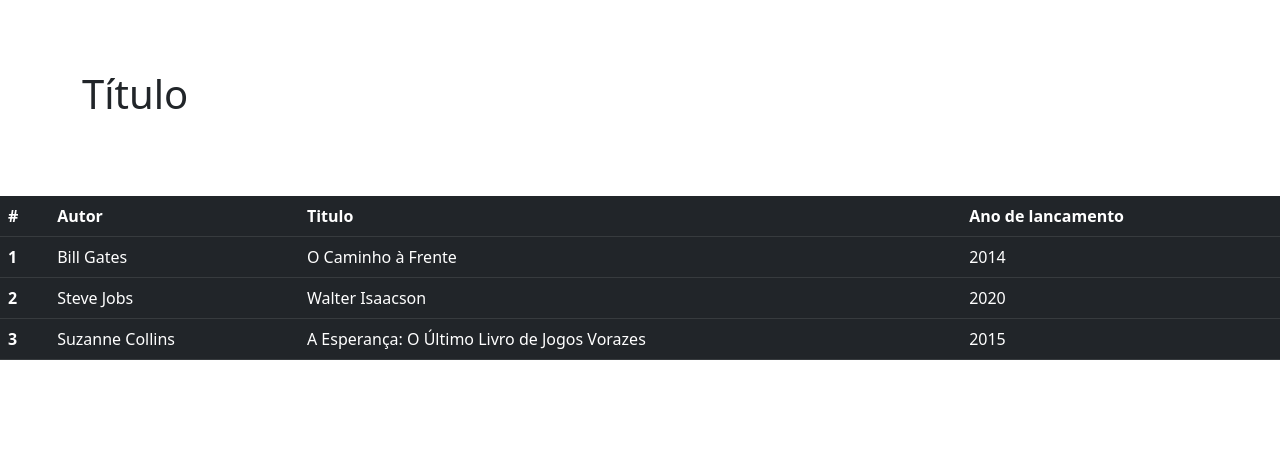
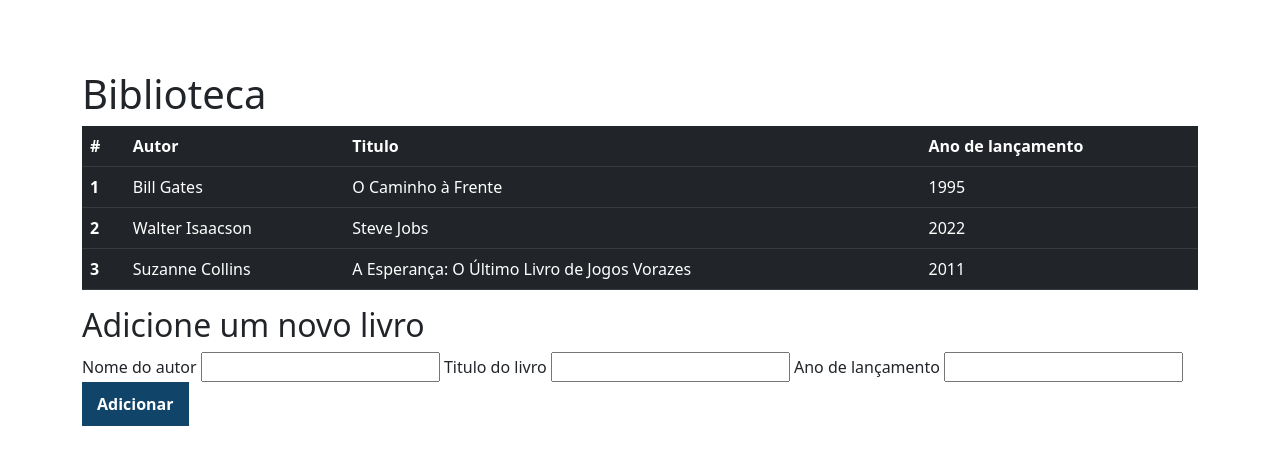
Before and after one commit to brnd021/CursoBackEndJS, a plain HTML site: page idkWhatImDoing/index.html in a window 1280 px wide. Drawn offline with nearby package versions, Linux system fonts and the light colour scheme.

Commit message:
Refactor HTML and JavaScript for book library: update table structure and improve data handling

```diff
--- a/idkWhatImDoing/index.html
+++ b/idkWhatImDoing/index.html
@@ -4,46 +4,35 @@
 <head>
     <meta charset="UTF-8">
     <meta name="viewport" content="width=device-width, initial-scale=1.0">
-    <title>Título da página</title>
+    <title>Biblioteca Virtual</title>
     <link rel="stylesheet" href="style.css">
     <link href="https://cdn.jsdelivr.net/npm/bootstrap@5.3.0/dist/css/bootstrap.min.css" rel="stylesheet">
 </head>
 
 <body>
     <section class="container">
-        <h1> Título</h1>
-        <div id="resultado"></div>
-    </section>
+        <h1> Biblioteca</h1>
         <table class="table table-dark">
             <thead>
                 <tr>
                 <th scope="col">#</th>
                 <th scope="col">Autor</th>
                 <th scope="col">Titulo</th>
-        <th scope="col">Ano de lancamento</th>
+                <th scope="col">Ano de lançamento </th>
                 </tr>
             </thead>
-    <tbody>
-        <tr>
-        <th scope="row">1</th>
-        <td id ="autor 0"></td>
-        <td id ="titulo 0"></td>
-        <td id ="ano 0"></td>
-        </tr>
-        <tr>
-        <th scope="row">2</th>
-        <td id ="autor 1"></td>
-        <td id ="titulo 1"></td>
-        <td id ="ano 1"></td>
-        </tr>
-        <tr>
-        <th scope="row">3</th>
-        <td id ="autor 2"></td>
-        <td id ="titulo 2"></td>
-        <td id ="ano 2"></td>
-        </tr>
-    </tbody>
+            <tbody id="tabela"> </tbody>
         </table>
+        <h2>Adicione um novo livro</h2>
+        <label for="Novo-Autor">Nome do autor</label>
+        <input type="text" id="Novo-Autor"></input>
+        <label for="Novo-Titulo">Titulo do livro </label>
+        <input type="text" id="Novo-Titulo"></input>
+        <label for="Novo-Ano">Ano de lançamento</label>
+        <input type="text" id="Novo-Ano"></input>
+        <button id="botao">Adicionar</button>
+    </section>
+
     <script src="script.js"></script>
     <script src="https://cdn.jsdelivr.net/npm/bootstrap@5.3.0/dist/js/bootstrap.bundle.min.js"></script>
 </body>
--- a/idkWhatImDoing/script.js
+++ b/idkWhatImDoing/script.js
@@ -1,30 +1,54 @@
+const botao = document.getElementById("botao");
+const bodyTabela = document.getElementById("tabela");
+
 const biblioteca = [
     {
         autor: 'Bill Gates',
         titulo: 'O Caminho à Frente',
-        ano: 2014
+        ano: 1995
     },
     {
-        autor: 'Steve Jobs',
-        titulo: 'Walter Isaacson',
-        ano:2020
+        autor: 'Walter Isaacson' ,
+        titulo: 'Steve Jobs',
+        ano: 2022
     },
     {
         autor: 'Suzanne Collins',
         titulo:  'A Esperança: O Último Livro de Jogos Vorazes',
-        ano:2015
+        ano: 2011
     }
 ]
 
 function gerarTabela(){
-    for(let i = 0; i <= biblioteca.length; i++){
-    const autor = document.getElementById(`autor ${i}`);
-    const titulo = document.getElementById(`titulo ${i}`);
-    const ano = document.getElementById(`ano ${i}`);
+    let html ='';
+    biblioteca.forEach((livro,p)=>{
+    html += `
+        <tr>
+            <th scope="row">${p + 1}</th>
+            <td>${livro.autor}</td>
+            <td>${livro.titulo}</td>
+            <td>${livro.ano}</td>
+        </tr>`
+    })
+    bodyTabela.innerHTML = html;
+};
 
-    autor.textContent = biblioteca[i].autor;
-    titulo.textContent = biblioteca[i].titulo;
-    ano.textContent = biblioteca[i].ano;
-}
-}
 gerarTabela();
+
+botao.addEventListener('click', function() {
+    const novoAutorInput = document.getElementById("Novo-Autor");
+    const novoTituloInput = document.getElementById("Novo-Titulo");
+    const novoAnoInpunt = document.getElementById("Novo-Ano");
+
+    const autor = novoAutorInput.value;
+    const titulo = novoTituloInput.value;
+    const ano = parseInt(novoAnoInpunt.value);
+    if(autor && titulo && !isNan(ano)){
+        biblioteca.push({
+        autor: autor,
+        titulo: titulo,
+        ano: ano
+        });
+        gerarTabela();
+    }else alert("Insira os dados corretamente:");
+});
```
Lines whose indentation alone changed are shown as unchanged.
